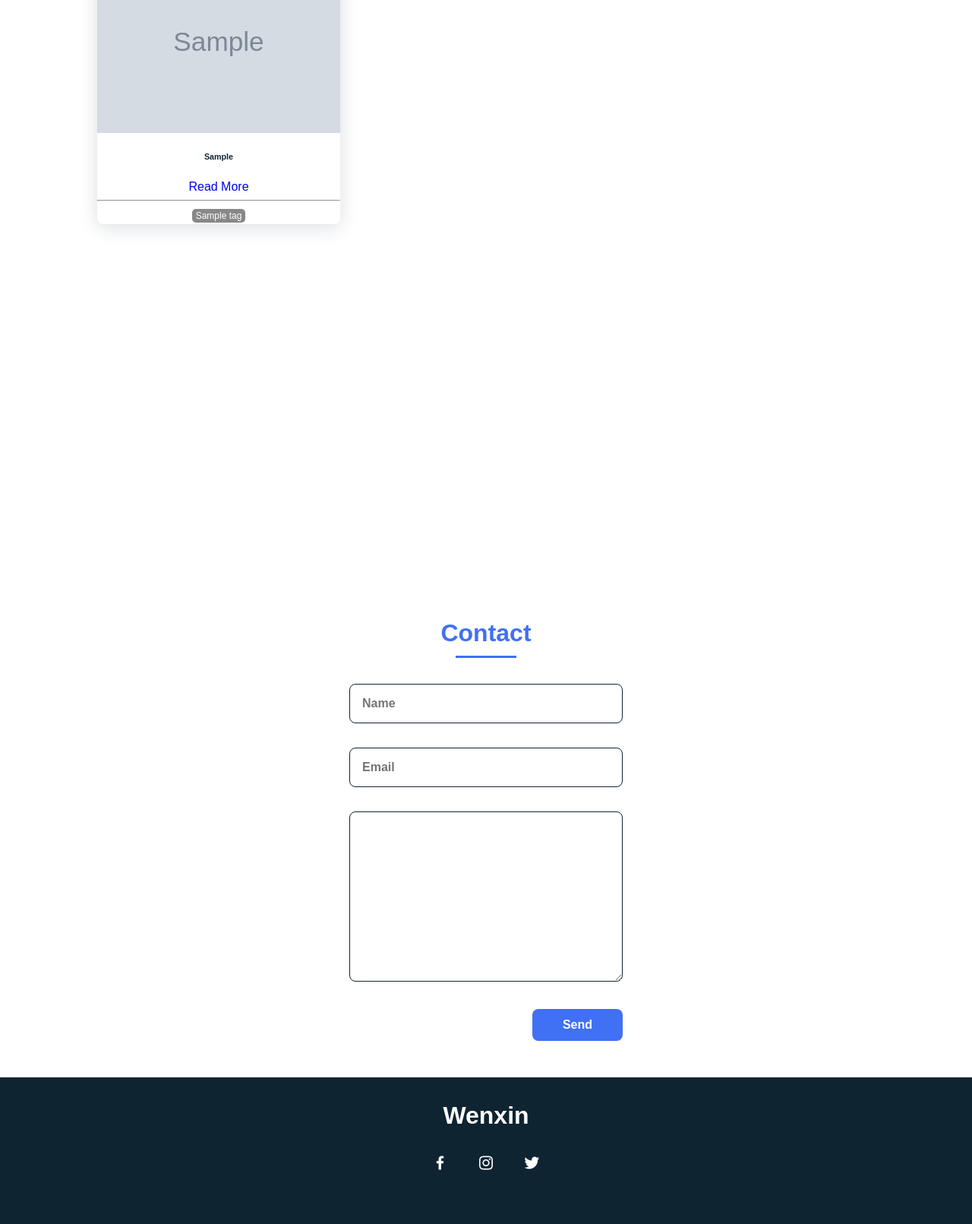
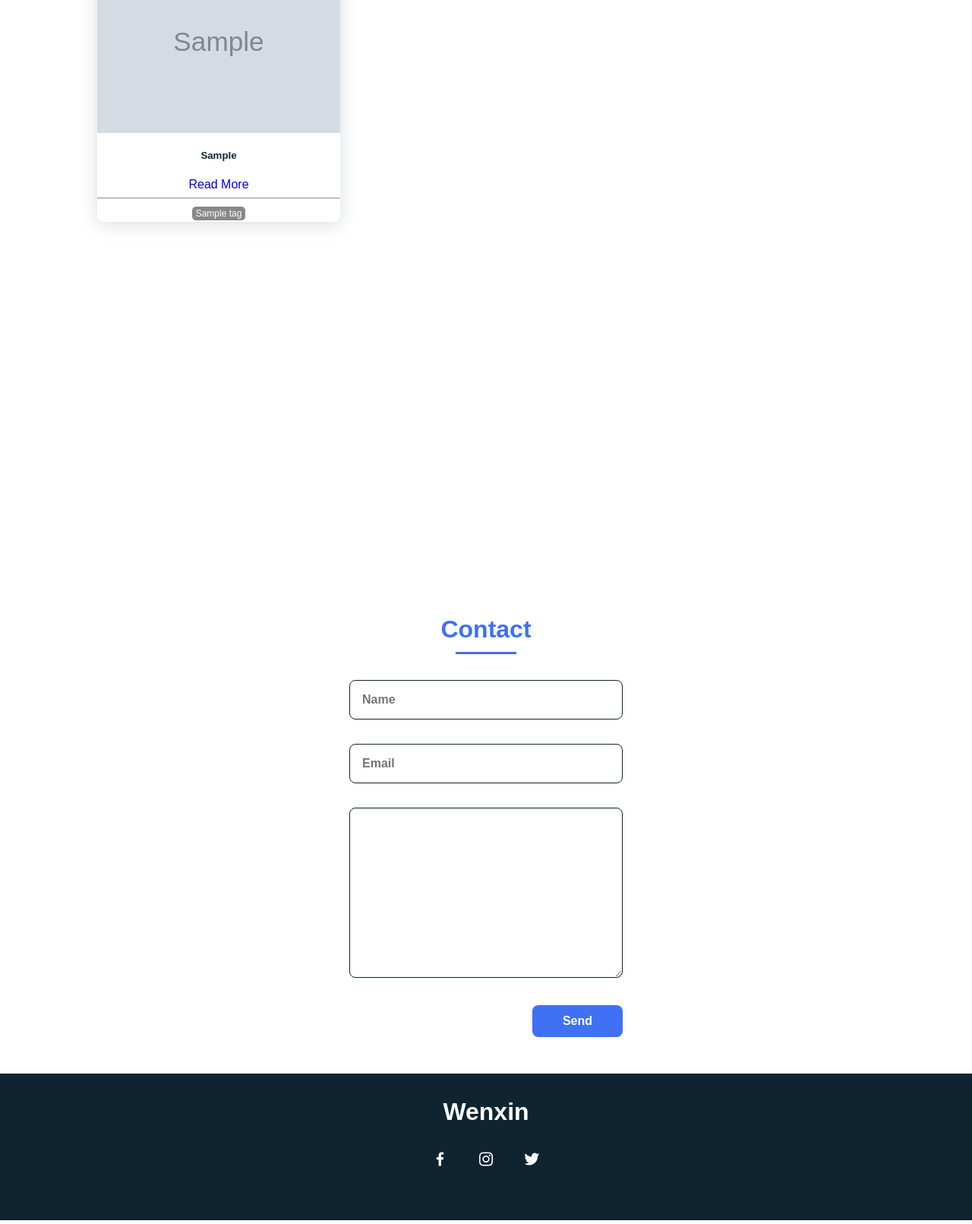
Before and after one commit to smilewendy7/Personal-Web, a Django app: page / in a window 1280 px wide. Shown: the part 2120-3731 px from the top of the page at 76% size. Run offline with Django 3.2, Linux system fonts and the light colour scheme; tables that the repository leaves empty hold one stand-in row (values such as "Sample post"); grey boxes marked "Sample" are stand-in pictures; parts of the project's set-up code (start-up, migrations or seed data) failed here and were passed over; some libraries are stand-ins or nearby versions.

Commit message:
modify font in headline

```diff
--- a/home/templates/base/index.html
+++ b/home/templates/base/index.html
@@ -169,7 +169,7 @@
               <div class="work_img">
                 <img src="{{post.thumbnail.url}}"  class= "thumbnail">
                     <div class= "post-preview">
-                        <h6 class="post-title">{{post.headline}}</h6>
+                        <h5 class="post-title">{{post.headline}}</h5>
                         <a href="{%url 'post' post.slug %}">Read More</a>
                         <hr>
                         {% for tag in post.tags.all %}
```
